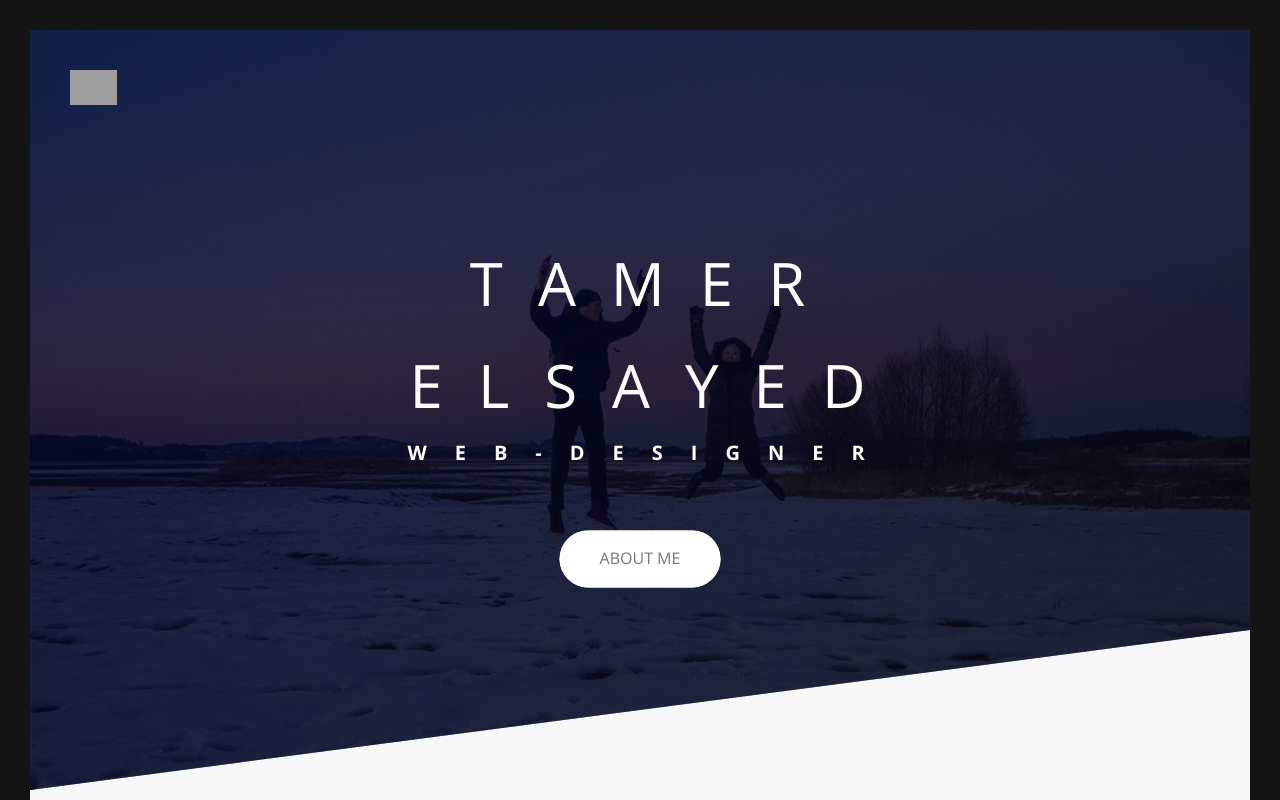
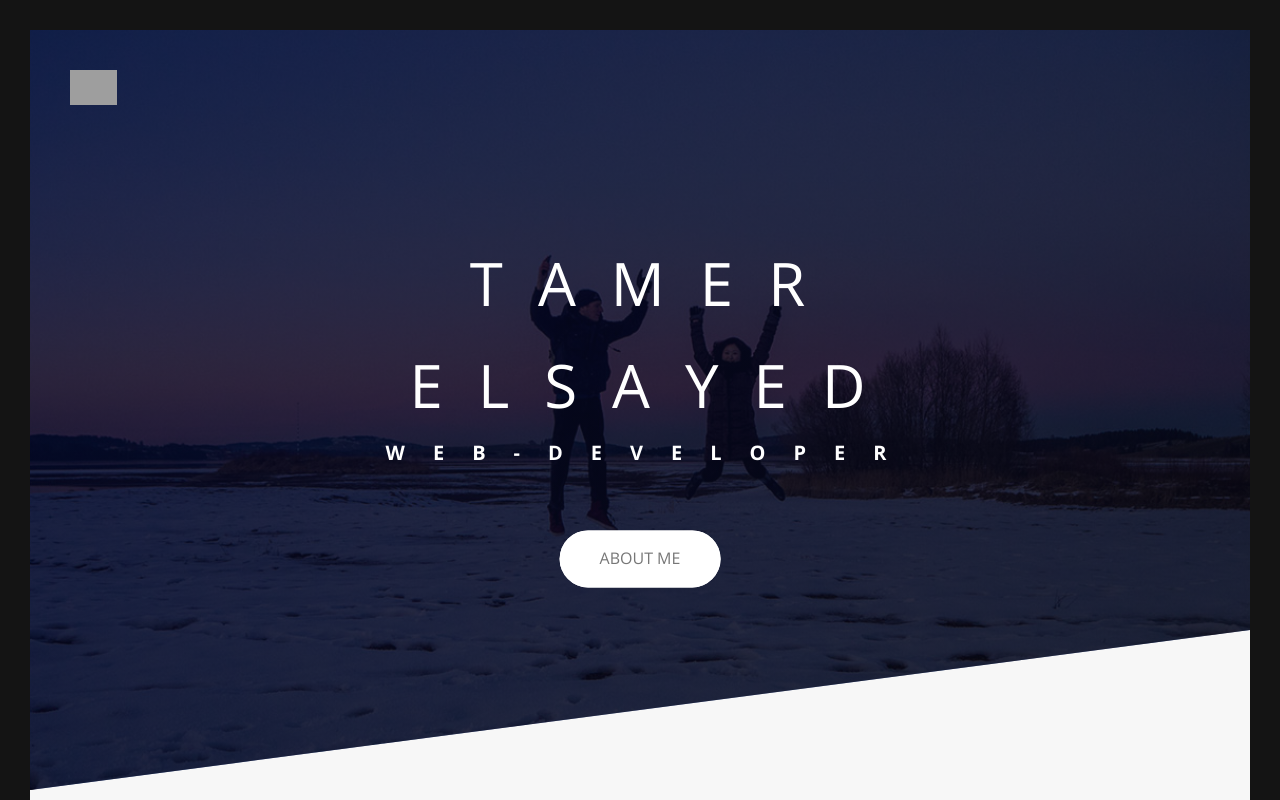
Before and after one commit to phara0hcom/next-tamerelsayeddotcom, a Next.js app: page / in a window 1280 px wide. Shown: the top 800 px of the page. Built offline with nearby package versions, Linux system fonts and the light colour scheme; grey boxes are pictures that could not be loaded.

Commit message:
channged header title

```diff
--- a/components/Header/Header.js
+++ b/components/Header/Header.js
@@ -19,7 +19,7 @@ const Header = () => {
         <h1 className="heading-primary">
           <span className="heading-primary--main">Tamer</span>
           <span className="heading-primary--main">Elsayed</span>
-          <span className="heading-primary--sub">Web-Designer</span>
+          <span className="heading-primary--sub">Web-Developer</span>
         </h1>
 
         <AnchorLink href="#section-about" className="btn btn--white btn--animated">
```
